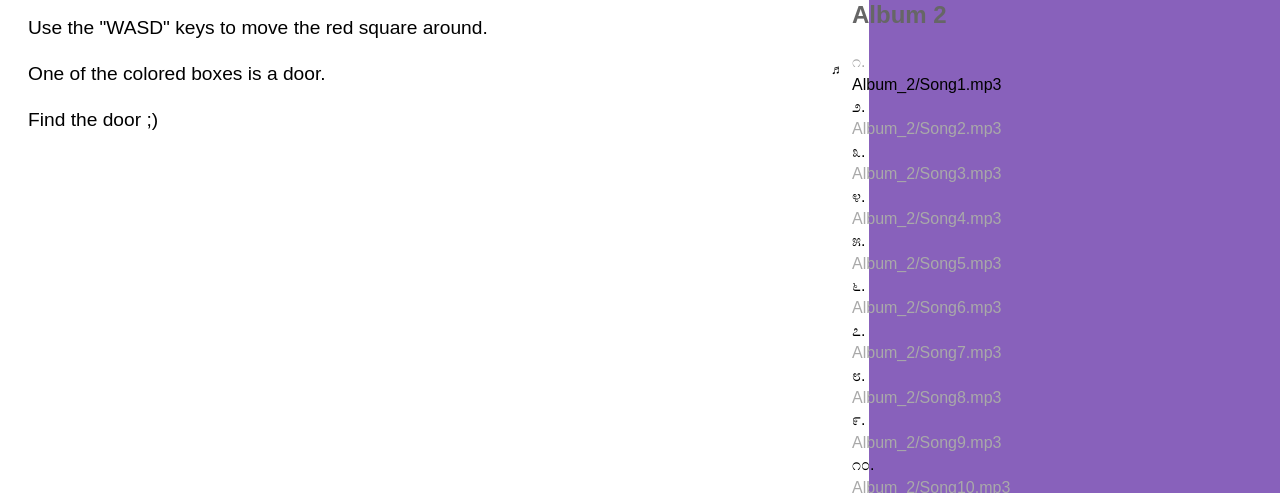
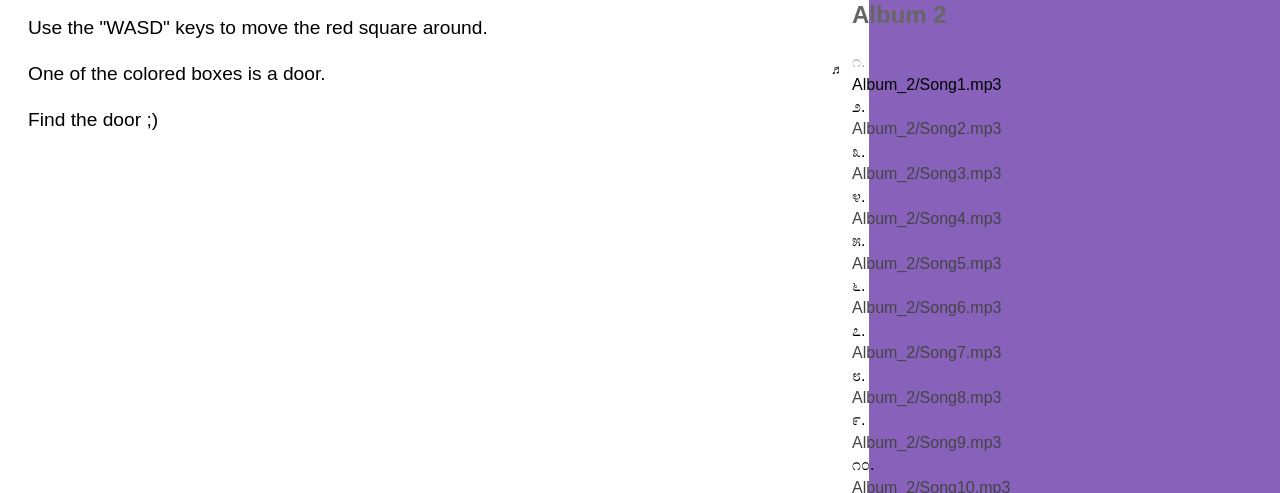
Before and after one commit to andipanic/midi-album-generator, a plain HTML site: page index.html in a window 1280 px wide. Shown: the part 118-611 px from the top of the page. Drawn offline with nearby package versions, Linux system fonts and the light colour scheme.

Commit message:
fixing css for other browsers

```diff
--- a/index.html
+++ b/index.html
@@ -10,6 +10,13 @@
         font-family: sans-serif;
         line-height: 1.4;
       }
+      #guide {
+        position: absolute;
+        float: left;
+        color: black;
+        font-size: 1.2em;
+        padding: 20px 20px;
+      }
       #canvas {
         position: absolute;
         z-index: -1;
@@ -20,7 +27,7 @@
 
 
       a {
-        color: darkgrey;
+        color: #444;
         text-decoration: none;
       }
 
@@ -121,12 +128,7 @@
         color: #999;
       }
 
-      #guide {
-        float: left;
-        color: black;
-        font-size: 1.2em;
-        padding: 20px 20px;
-      }
+
 
 
       @media screen and (max-device-width: 480px) {
@@ -137,13 +139,6 @@
         #shortcuts {
           display: none;
         }
-      }
-
-      #canvas {
-        position: absolute;
-        width: 100%;
-        height: 100%;
-        zindex: -1;
       }
 
     </style>
@@ -198,6 +193,7 @@
   </head>
   <body>
     <canvas id="canvas">
+
     </canvas>
     <div id="guide">
       <h1>Find the Door</h1>
```
